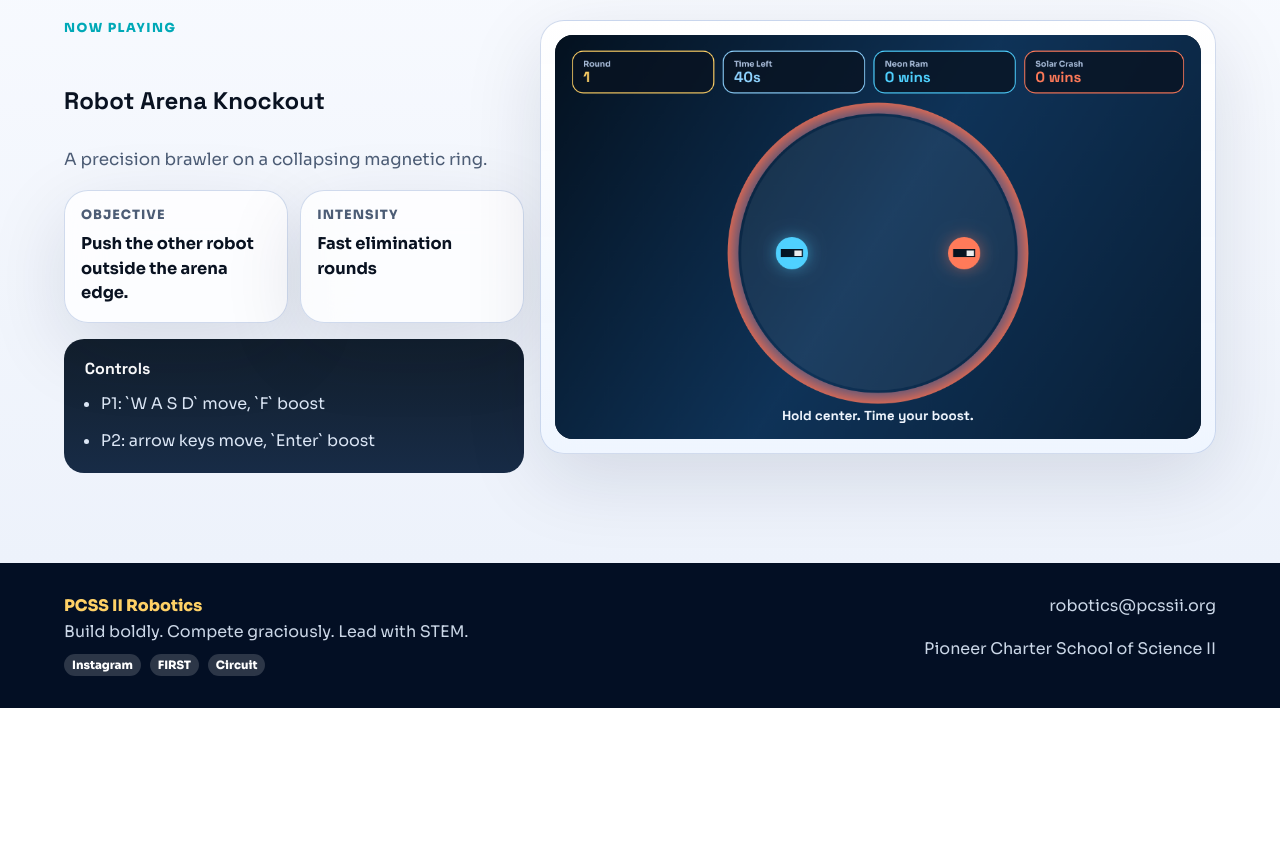
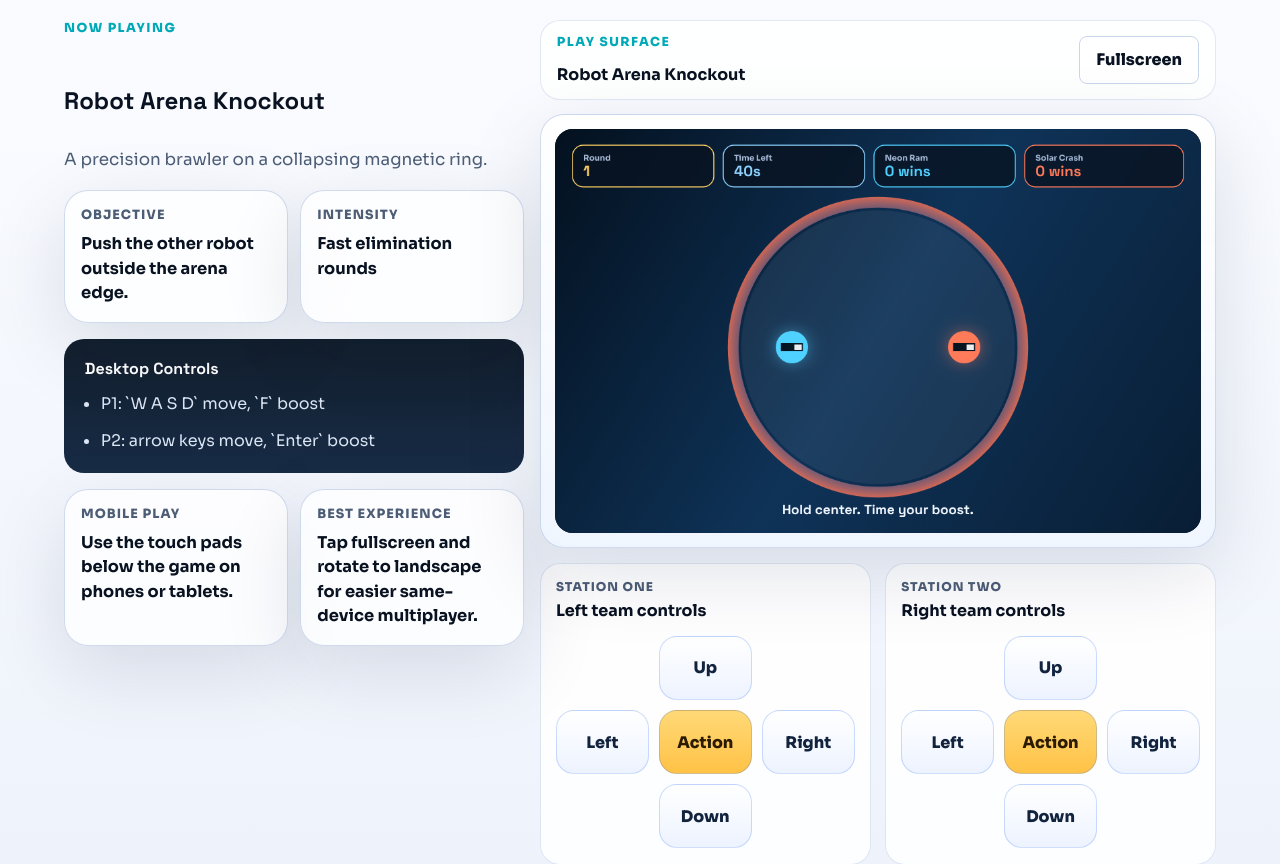
Before and after one commit to aartisr/pcss-robotics, a React (Vite) app: page /games in a window 1280 px wide. Shown: the part 960-1824 px from the top of the page. Before the commit the page ends 1668 px from the top, so only its background shows below. Built offline with nearby package versions, Linux system fonts and the light colour scheme.

Commit message:
Make it mobile friendly

```diff
--- a/src/games/GamesPage.jsx
+++ b/src/games/GamesPage.jsx
@@ -1,19 +1,87 @@
-import { startTransition, useMemo, useState } from 'react';
+import { startTransition, useEffect, useMemo, useRef, useState } from 'react';
 import { DEFAULT_GAME_ID, GAME_CATALOG } from './gameCatalog';
 import { useArcadeGame } from './useArcadeGame';
 import { usePartyMode } from './usePartyMode';
 
 const queuePresetCounts = [6, 8, 12];
 
+const MOBILE_STATIONS = [
+  {
+    id: 'p1',
+    title: 'Station One',
+    keys: [
+      { id: 'up', label: 'Up', key: 'w', className: 'is-up' },
+      { id: 'left', label: 'Left', key: 'a', className: 'is-left' },
+      { id: 'action', label: 'Action', key: 'f', className: 'is-action' },
+      { id: 'right', label: 'Right', key: 'd', className: 'is-right' },
+      { id: 'down', label: 'Down', key: 's', className: 'is-down' }
+    ]
+  },
+  {
+    id: 'p2',
+    title: 'Station Two',
+    keys: [
+      { id: 'up', label: 'Up', key: 'arrowup', className: 'is-up' },
+      { id: 'left', label: 'Left', key: 'arrowleft', className: 'is-left' },
+      { id: 'action', label: 'Action', key: 'enter', className: 'is-action' },
+      { id: 'right', label: 'Right', key: 'arrowright', className: 'is-right' },
+      { id: 'down', label: 'Down', key: 'arrowdown', className: 'is-down' }
+    ]
+  }
+];
+
+const preventTouchScroll = event => {
+  event.preventDefault();
+};
+
 export const GamesPage = () => {
   const [selectedGameId, setSelectedGameId] = useState(DEFAULT_GAME_ID);
   const [experienceMode, setExperienceMode] = useState('classic');
-  const { canvasRef, meta } = useArcadeGame(selectedGameId);
+  const [isFullscreen, setIsFullscreen] = useState(false);
+  const stageRef = useRef(null);
+  const { canvasRef, meta, setVirtualKey } = useArcadeGame(selectedGameId);
   const selectedGame = useMemo(
     () => GAME_CATALOG.find(game => game.id === selectedGameId) || GAME_CATALOG[0],
     [selectedGameId]
   );
   const party = usePartyMode(selectedGame.party.stations);
+
+  useEffect(() => {
+    const handleFullscreenChange = () => {
+      setIsFullscreen(document.fullscreenElement === stageRef.current);
+    };
+
+    document.addEventListener('fullscreenchange', handleFullscreenChange);
+
+    return () => {
+      document.removeEventListener('fullscreenchange', handleFullscreenChange);
+    };
+  }, []);
+
+  const toggleFullscreen = async () => {
+    if (!stageRef.current) {
+      return;
+    }
+
+    if (document.fullscreenElement === stageRef.current) {
+      await document.exitFullscreen();
+      return;
+    }
+
+    await stageRef.current.requestFullscreen();
+  };
+
+  const bindTouchControl = key => ({
+    onPointerDown: event => {
+      event.preventDefault();
+      setVirtualKey(key, true);
+    },
+    onPointerUp: () => setVirtualKey(key, false),
+    onPointerLeave: () => setVirtualKey(key, false),
+    onPointerCancel: () => setVirtualKey(key, false),
+    onTouchStart: preventTouchScroll,
+    onTouchMove: preventTouchScroll
+  });
 
   return (
     <div className="games-page">
@@ -82,12 +150,22 @@ export const GamesPage = () => {
                   </div>
                 </div>
                 <div className="games-instructions">
-                  <h3>Controls</h3>
+                  <h3>Desktop Controls</h3>
                   <ul>
                     {meta.controls.map(line => (
                       <li key={line}>{line}</li>
                     ))}
                   </ul>
+                </div>
+                <div className="games-mobile-help">
+                  <div className="games-control-card">
+                    <span>Mobile Play</span>
+                    <strong>Use the touch pads below the game on phones or tablets.</strong>
+                  </div>
+                  <div className="games-control-card">
+                    <span>Best Experience</span>
+                    <strong>Tap fullscreen and rotate to landscape for easier same-device multiplayer.</strong>
+                  </div>
                 </div>
               </>
             ) : (
@@ -206,6 +284,17 @@ export const GamesPage = () => {
             )}
           </div>
 
+          <div ref={stageRef} className={isFullscreen ? 'games-player-shell is-fullscreen' : 'games-player-shell'}>
+            <div className="games-player-toolbar">
+              <div>
+                <p className="eyebrow">Play Surface</p>
+                <strong>{selectedGame.title}</strong>
+              </div>
+              <button type="button" className="button dark games-fullscreen-button" onClick={toggleFullscreen}>
+                {isFullscreen ? 'Exit Fullscreen' : 'Fullscreen'}
+              </button>
+            </div>
+
             <div className="games-canvas-card">
               <canvas
                 ref={canvasRef}
@@ -215,6 +304,33 @@ export const GamesPage = () => {
                 aria-label={`${selectedGame.title} playable area`}
               />
             </div>
+
+            {experienceMode === 'classic' && (
+              <div className="games-touch-shell" aria-label="Mobile touch controls">
+                {MOBILE_STATIONS.map(station => (
+                  <section key={station.id} className="games-touch-station">
+                    <header>
+                      <span>{station.title}</span>
+                      <strong>{station.id === 'p1' ? 'Left team controls' : 'Right team controls'}</strong>
+                    </header>
+                    <div className="games-touch-grid">
+                      {station.keys.map(control => (
+                        <button
+                          key={`${station.id}-${control.id}`}
+                          type="button"
+                          className={`games-touch-button ${control.className}`}
+                          aria-label={`${station.title} ${control.label}`}
+                          {...bindTouchControl(control.key)}
+                        >
+                          {control.label}
+                        </button>
+                      ))}
+                    </div>
+                  </section>
+                ))}
+              </div>
+            )}
+          </div>
         </div>
       </section>
     </div>
--- a/src/games/useArcadeGame.js
+++ b/src/games/useArcadeGame.js
@@ -73,8 +73,17 @@ export const useArcadeGame = gameId => {
     };
   }, [gameId]);
 
+  const setVirtualKey = (key, pressed) => {
+    const normalized = normalizeKey(key);
+    if (!normalized) {
+      return;
+    }
+    sessionRef.current.input.keys[normalized] = pressed;
+  };
+
   return {
     canvasRef,
-    meta
+    meta,
+    setVirtualKey
   };
 };
--- a/src/styles.css
+++ b/src/styles.css
@@ -2146,6 +2146,37 @@ h3 {
   align-items: start;
 }
 
+.games-player-shell {
+  display: grid;
+  gap: 0.9rem;
+  min-width: 0;
+}
+
+.games-player-shell.is-fullscreen {
+  align-content: start;
+  padding: 1rem;
+  background:
+    radial-gradient(circle at top right, rgba(38, 104, 240, 0.18), transparent 28%),
+    linear-gradient(180deg, #071221 0%, #0b1830 100%);
+}
+
+.games-player-toolbar {
+  display: flex;
+  align-items: center;
+  justify-content: space-between;
+  gap: 0.9rem;
+  padding: 0.85rem 1rem;
+  border: 1px solid rgba(151, 174, 214, 0.28);
+  border-radius: 20px;
+  background: rgba(255, 255, 255, 0.84);
+}
+
+.games-player-toolbar strong {
+  display: block;
+  margin-top: 0.2rem;
+  font-size: 1rem;
+}
+
 .games-stage-copy {
   display: grid;
   gap: 1rem;
@@ -2182,6 +2213,12 @@ h3 {
   margin-top: 0.55rem;
   font-size: 1.02rem;
   line-height: 1.5;
+}
+
+.games-mobile-help {
+  display: grid;
+  grid-template-columns: repeat(2, minmax(0, 1fr));
+  gap: 0.8rem;
 }
 
 .party-panel-grid,
@@ -2370,6 +2407,81 @@ h3 {
   background: #051221;
 }
 
+.games-touch-shell {
+  display: grid;
+  grid-template-columns: repeat(2, minmax(0, 1fr));
+  gap: 0.9rem;
+}
+
+.games-touch-station {
+  padding: 0.95rem;
+  border: 1px solid rgba(151, 174, 214, 0.3);
+  border-radius: 20px;
+  background: rgba(255, 255, 255, 0.88);
+}
+
+.games-touch-station header span,
+.games-touch-station header strong {
+  display: block;
+}
+
+.games-touch-station header span {
+  color: var(--muted);
+  font-size: 0.76rem;
+  font-weight: 800;
+  text-transform: uppercase;
+  letter-spacing: 0.08em;
+}
+
+.games-touch-station header strong {
+  margin-top: 0.3rem;
+  font-size: 1rem;
+}
+
+.games-touch-grid {
+  display: grid;
+  grid-template-columns: repeat(3, minmax(0, 1fr));
+  gap: 0.65rem;
+  margin-top: 0.95rem;
+}
+
+.games-touch-button {
+  min-height: 64px;
+  border: 1px solid rgba(38, 104, 240, 0.22);
+  border-radius: 18px;
+  background: linear-gradient(180deg, #ffffff 0%, #edf3ff 100%);
+  color: #12233e;
+  font-weight: 900;
+  touch-action: none;
+  user-select: none;
+}
+
+.games-touch-button.is-up {
+  grid-column: 2;
+}
+
+.games-touch-button.is-left {
+  grid-column: 1;
+}
+
+.games-touch-button.is-action {
+  grid-column: 2;
+  background: linear-gradient(180deg, #ffd977 0%, #ffc246 100%);
+  color: #2c1b00;
+}
+
+.games-touch-button.is-right {
+  grid-column: 3;
+}
+
+.games-touch-button.is-down {
+  grid-column: 2;
+}
+
+.games-touch-button:active {
+  transform: scale(0.98);
+}
+
 @media (max-width: 1024px) {
   .games-picker-grid,
   .games-hero,
@@ -2378,13 +2490,70 @@ h3 {
   .party-panel-grid,
   .party-surface-grid,
   .party-station-grid,
-  .party-roster-grid {
+  .party-roster-grid,
+  .games-touch-shell,
+  .games-mobile-help {
     grid-template-columns: 1fr;
   }
 }
 
 @media (max-width: 760px) {
+  .games-section {
+    padding-top: 1.3rem;
+  }
+
   .games-control-panel {
     grid-template-columns: 1fr;
   }
-}
+
+  .games-stage-shell {
+    gap: 1.25rem;
+  }
+
+  .games-player-toolbar {
+    flex-direction: column;
+    align-items: stretch;
+  }
+
+  .games-fullscreen-button {
+    width: 100%;
+  }
+
+  .games-canvas-card {
+    padding: 0.55rem;
+  }
+
+  .games-canvas {
+    border-radius: 14px;
+  }
+
+  .games-touch-station {
+    padding: 0.8rem;
+  }
+
+  .games-touch-grid {
+    gap: 0.5rem;
+  }
+
+  .games-touch-button {
+    min-height: 58px;
+    font-size: 0.92rem;
+  }
+}
+
+@media (max-width: 520px) {
+  .games-touch-grid {
+    grid-template-columns: repeat(3, minmax(0, 1fr));
+  }
+
+  .games-touch-button {
+    min-height: 54px;
+    padding: 0.4rem;
+  }
+}
+
+@media (orientation: landscape) and (max-width: 950px) {
+  .games-player-shell.is-fullscreen .games-touch-shell {
+    grid-template-columns: repeat(2, minmax(0, 1fr));
+  }
+}
```
Lines whose indentation alone changed are shown as unchanged.
